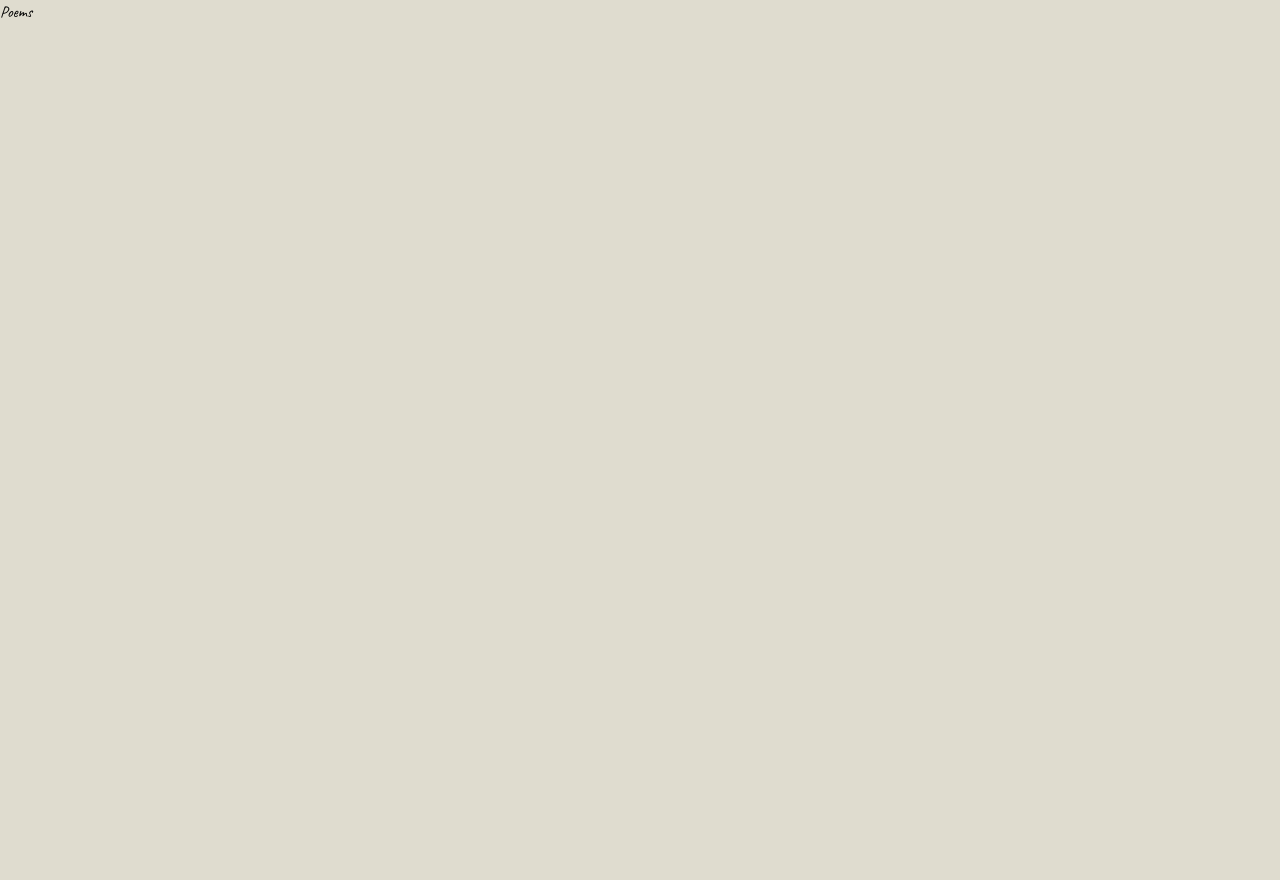
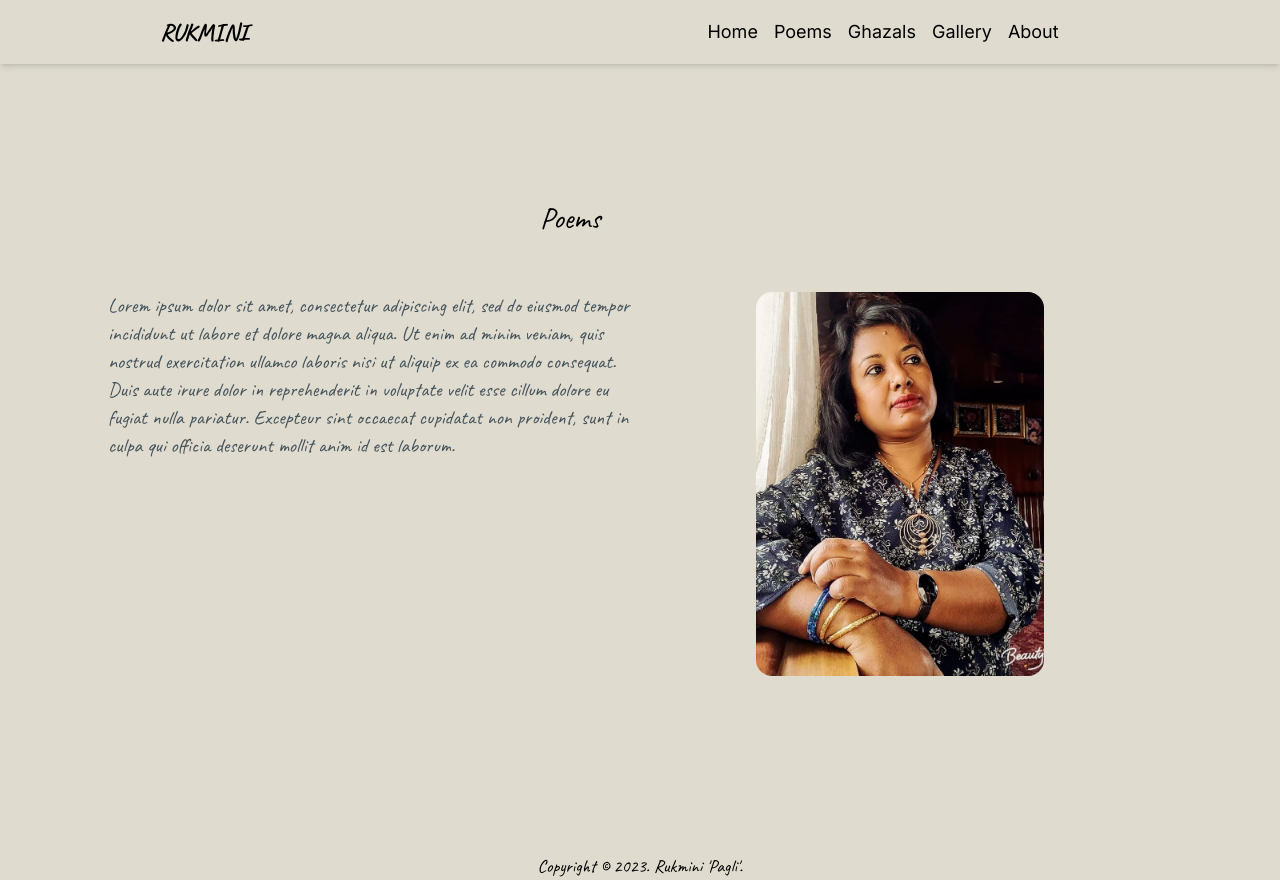
Before and after one commit to nur0078/pagli-writes, a React (Vite) app: page /poems in a window 1280 px wide. Before the commit the page ends 800 px from the top, so only its background shows below. Built offline with nearby package versions, Linux system fonts and the light colour scheme.

Commit message:
added and designed PoemPage

```diff
--- a/src/components/Poems.tsx
+++ b/src/components/Poems.tsx
@@ -1,7 +1,36 @@
 import React from 'react';
+import Navbar from './Navbar';
+import RukuPic from '../assets/images/PoemPage/blackDress.png';
+import Footer from './Footer';
 
 const Poems = () => {
-  return <div>Poems</div>;
+  return (
+    <div>
+      <Navbar />
+      <div className="min-h-screen relative">
+        <div className="pt-20 grid grid-cols-12 gap-4 pb-8">
+          <h3 className=" text-3xl col-start-6 col-span-1 pt-14 "> Poems </h3>
+          <article className="col-start-2 col-span-5 justify-content text-pencil text-xl pt-10">
+            Lorem ipsum dolor sit amet, consectetur adipiscing elit, sed do eiusmod tempor
+            incididunt ut labore et dolore magna aliqua. Ut enim ad minim veniam, quis nostrud
+            exercitation ullamco laboris nisi ut aliquip ex ea commodo consequat. Duis aute irure
+            dolor in reprehenderit in voluptate velit esse cillum dolore eu fugiat nulla pariatur.
+            Excepteur sint occaecat cupidatat non proident, sunt in culpa qui officia deserunt
+            mollit anim id est laborum.
+          </article>
+          <img
+            className="col-start-8 col-span-4 h-96 rounded-2xl mt-10 "
+            src={RukuPic}
+            alt="Ruku looking pretty"
+          />
+        </div>
+
+        <div className="pt-8 aboslute bottom-0 ">
+          <Footer />
+        </div>
+      </div>
+    </div>
+  );
 };
 
 export default Poems;
```
